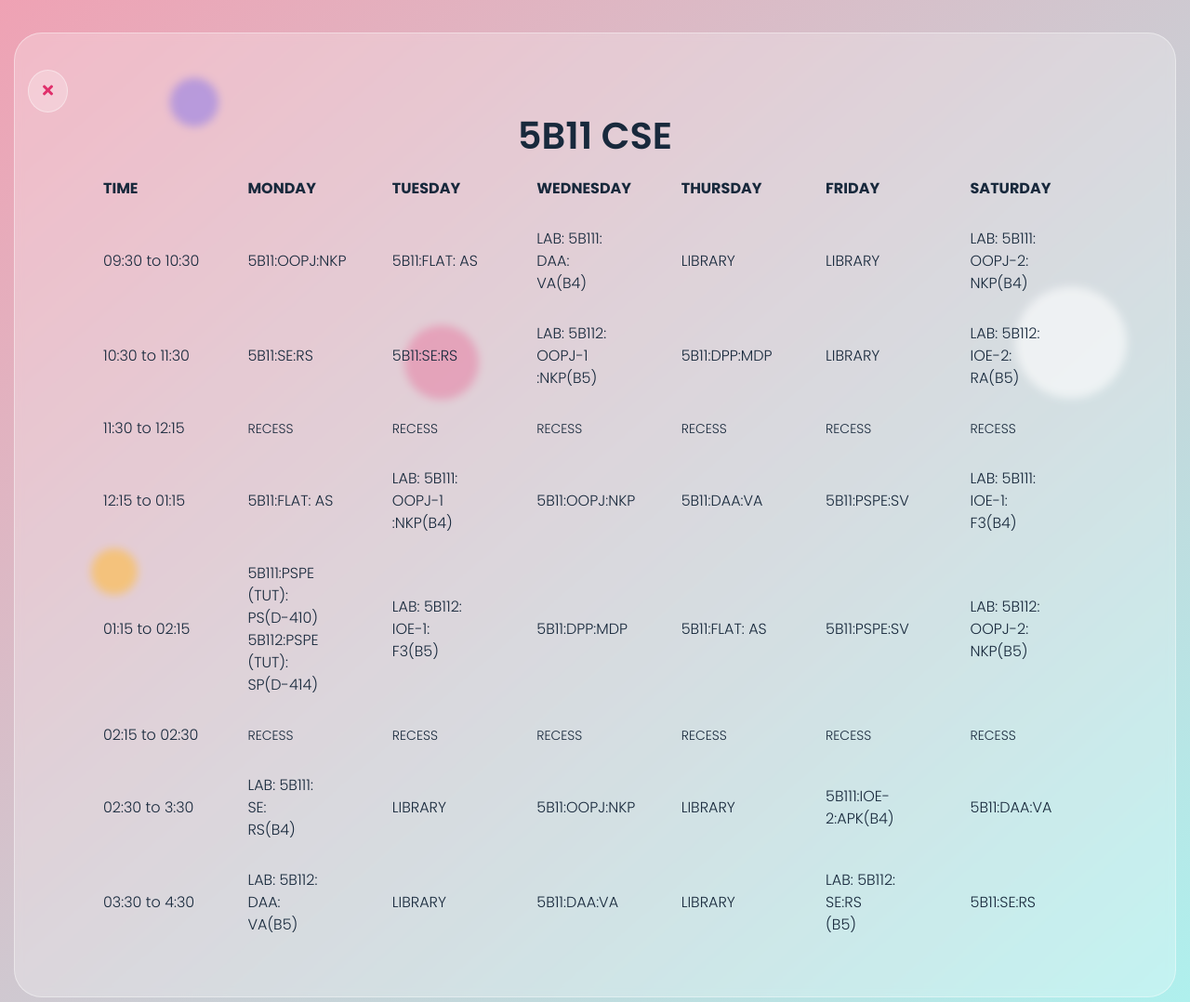
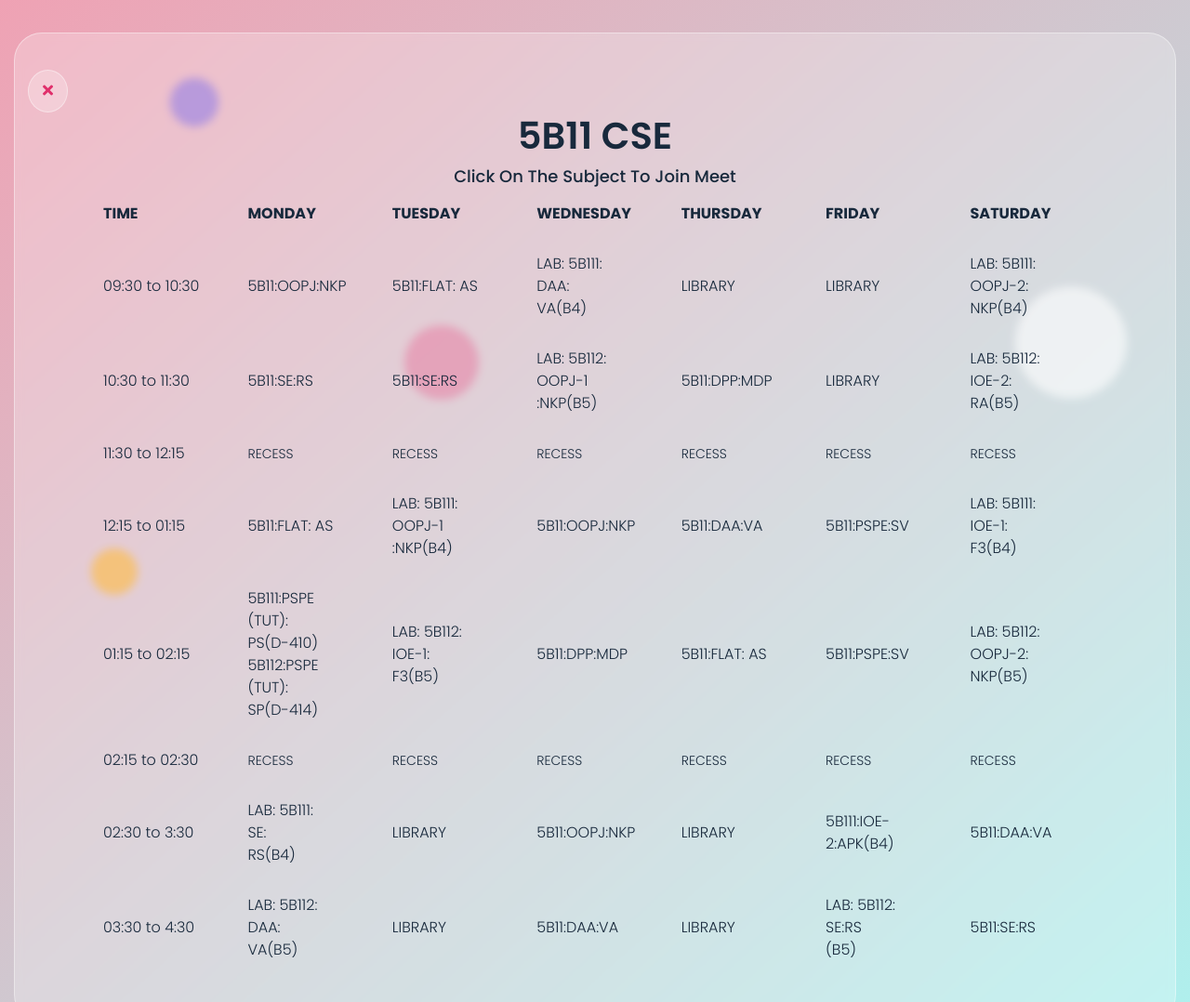
Before and after one commit to koppulavinay/schedule, a plain HTML site: page index11.html in a window 1280 px wide. Shown: the top 1078 px of the page at 93% size. Drawn offline with Linux system fonts and the light colour scheme.

Commit message:
Update index11.html

```diff
--- a/index11.html
+++ b/index11.html
@@ -27,7 +27,7 @@
       <div class="row">
         <div class="section-title">
           <h2 class="section-title">5B11 CSE</h2>
-
+         <h6 class="section-title">Click on the subject to join meet</h2>
 
         </div>
       </div>
```
